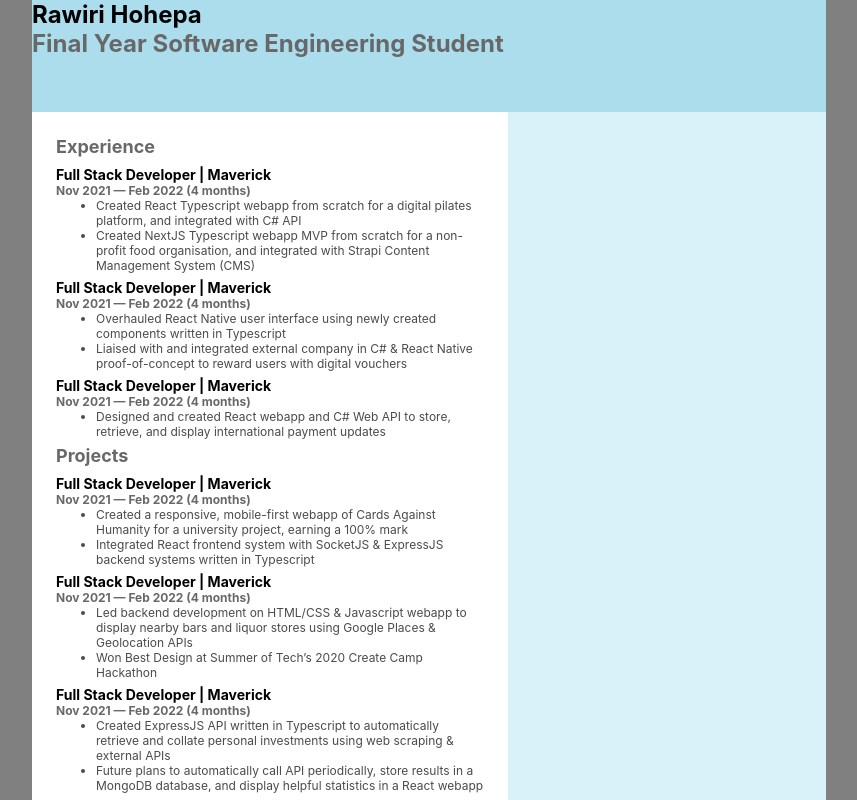
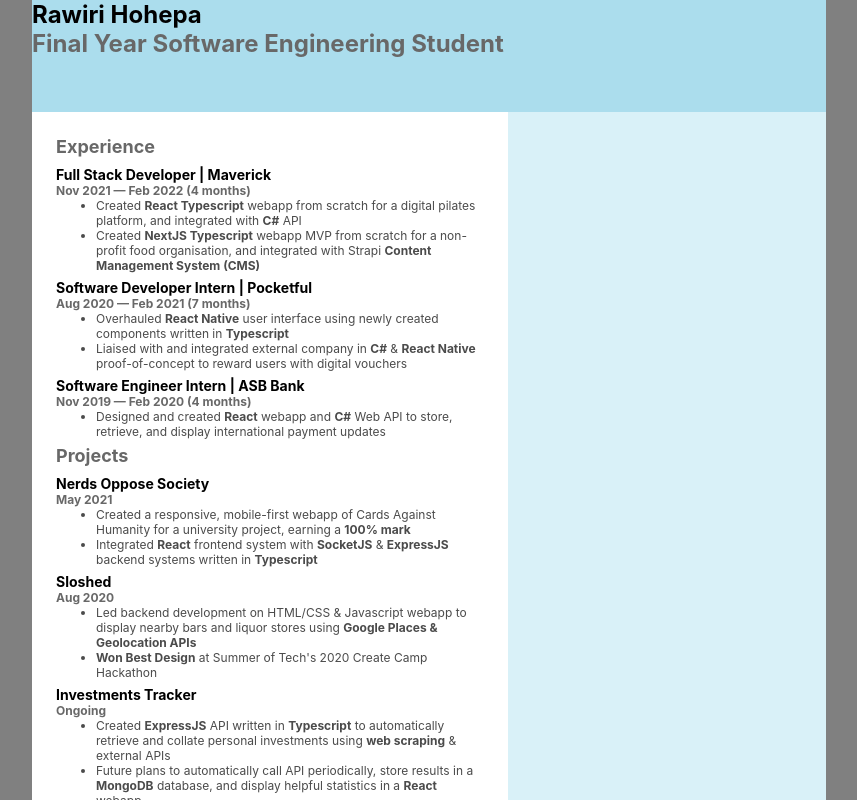
Before and after one commit to RawiriHohepa/cv, a React (Create React App) app: page / in a window 1280 px wide. Shown: the top 800 px of the page, without its empty margins (211-1068 px from the left). Built offline with nearby package versions, Linux system fonts and the light colour scheme.

Commit message:
Add bold span to entries

```diff
--- a/src/Cv.tsx
+++ b/src/Cv.tsx
@@ -11,6 +11,7 @@ import {
     Details,
     DetailsItem,
     Text,
+    Bold,
 } from "./components/text";
 
 const Paper = styled.div`
@@ -52,23 +53,23 @@ const experience = [
         title: "Full Stack Developer | Maverick",
         subtitle: "Nov 2021 — Feb 2022 (4 months)",
         details: [
-            "Created React Typescript webapp from scratch for a digital pilates platform, and integrated with C# API",
-            "Created NextJS Typescript webapp MVP from scratch for a non-profit food organisation, and integrated with Strapi Content Management System (CMS)",
+            <DetailsItem>Created <Bold>React Typescript</Bold> webapp from scratch for a digital pilates platform, and integrated with <Bold>C#</Bold> API</DetailsItem>,
+            <DetailsItem>Created <Bold>NextJS Typescript</Bold> webapp MVP from scratch for a non-profit food organisation, and integrated with Strapi <Bold>Content Management System (CMS)</Bold></DetailsItem>,
         ],
     },
     {
         title: "Software Developer Intern | Pocketful",
         subtitle: "Aug 2020 — Feb 2021 (7 months)",
         details: [
-            "Overhauled React Native user interface using newly created components written in Typescript",
-            "Liaised with and integrated external company in C# & React Native proof-of-concept to reward users with digital vouchers",
+            <DetailsItem>Overhauled <Bold>React Native</Bold> user interface using newly created components written in <Bold>Typescript</Bold></DetailsItem>,
+            <DetailsItem>Liaised with and integrated external company in <Bold>C#</Bold> & <Bold>React Native</Bold> proof-of-concept to reward users with digital vouchers</DetailsItem>,
         ],
     },
     {
         title: "Software Engineer Intern | ASB Bank",
         subtitle: "Nov 2019 — Feb 2020 (4 months)",
         details: [
-            "Designed and created React webapp and C# Web API to store, retrieve, and display international payment updates",
+            <DetailsItem>Designed and created <Bold>React</Bold> webapp and <Bold>C#</Bold> Web API to store, retrieve, and display international payment updates</DetailsItem>,
         ],
     },
 ];
@@ -80,8 +81,8 @@ const projects = [
         // nerdsopposesociety.xyz | GitHub: nerds-oppose-society
         subtitle: "May 2021",
         details: [
-            "Created a responsive, mobile-first webapp of Cards Against Humanity for a university project, earning a 100% mark",
-            "Integrated React frontend system with SocketJS & ExpressJS backend systems written in Typescript",
+            <DetailsItem>Created a responsive, mobile-first webapp of Cards Against Humanity for a university project, earning a <Bold>100% mark</Bold></DetailsItem>,
+            <DetailsItem>Integrated <Bold>React</Bold> frontend system with <Bold>SocketJS</Bold> & <Bold>ExpressJS</Bold> backend systems written in <Bold>Typescript</Bold></DetailsItem>,
         ],
     },
     {
@@ -90,8 +91,8 @@ const projects = [
         // slosh.lol | GitHub: Sloshed
         subtitle: "Aug 2020",
         details: [
-            "Led backend development on HTML/CSS & Javascript webapp to display nearby bars and liquor stores using Google Places & Geolocation APIs",
-            "Won Best Design at Summer of Tech’s 2020 Create Camp Hackathon",
+            <DetailsItem>Led backend development on HTML/CSS & Javascript webapp to display nearby bars and liquor stores using <Bold>Google Places & Geolocation APIs</Bold></DetailsItem>,
+            <DetailsItem><Bold>Won Best Design</Bold> at Summer of Tech's 2020 Create Camp Hackathon</DetailsItem>,
         ],
     },
     {
@@ -99,8 +100,8 @@ const projects = [
         // GitHub: Investments-Tracker
         subtitle: "Ongoing",
         details: [
-            "Created ExpressJS API written in Typescript to automatically retrieve and collate personal investments using web scraping & external APIs",
-            "Future plans to automatically call API periodically, store results in a MongoDB database, and display helpful statistics in a React webapp",
+            <DetailsItem>Created <Bold>ExpressJS</Bold> API written in <Bold>Typescript</Bold> to automatically retrieve and collate personal investments using <Bold>web scraping</Bold> & external APIs</DetailsItem>,
+            <DetailsItem>Future plans to automatically call API periodically, store results in a <Bold>MongoDB</Bold> database, and display helpful statistics in a <Bold>React</Bold> webapp</DetailsItem>,
         ],
     },
 ];
@@ -153,7 +154,9 @@ const Cv = () => {
                         >
                             <Details>
                                 {entry.details.map((detail, index) => (
-                                    <DetailsItem key={index}>{detail}</DetailsItem>
+                                    <div key={index}>
+                                        {detail}
+                                    </div>
                                 ))}
                             </Details>
                         </Entry>
@@ -170,7 +173,9 @@ const Cv = () => {
                         >
                             <Details>
                                 {entry.details.map((detail, index) => (
-                                    <DetailsItem key={index}>{detail}</DetailsItem>
+                                    <div key={index}>
+                                        {detail}
+                                    </div>
                                 ))}
                             </Details>
                         </Entry>
@@ -181,7 +186,7 @@ const Cv = () => {
 
                     {skills.map(skill => (
                         <div key={skill.title}>
-                            <Text>{skill.title}: {skill.subtitle}</Text>
+                            <Text><Bold>{skill.title}</Bold>: {skill.subtitle}</Text>
                             <Spacer height={0.25} />
                         </div>
                     ))}
--- a/src/components/Entry.tsx
+++ b/src/components/Entry.tsx
@@ -14,8 +14,8 @@ type EntryProps = {
 const Entry = (props: EntryProps) => {
     return (
         <>
-            <Heading>Full Stack Developer | Maverick</Heading>
-            <SubHeading>Nov 2021 — Feb 2022 (4 months)</SubHeading>
+            <Heading>{props.title}</Heading>
+            <SubHeading>{props.subtitle}</SubHeading>
             {props.children}
             <Spacer height={0.5} />
         </>
--- a/src/components/text.tsx
+++ b/src/components/text.tsx
@@ -30,3 +30,7 @@ export const DetailsItem = styled.li`
 export const Text = styled.p`
     margin: 0;
 `
+
+export const Bold = styled.span`
+    font-weight: bold;
+`
```
